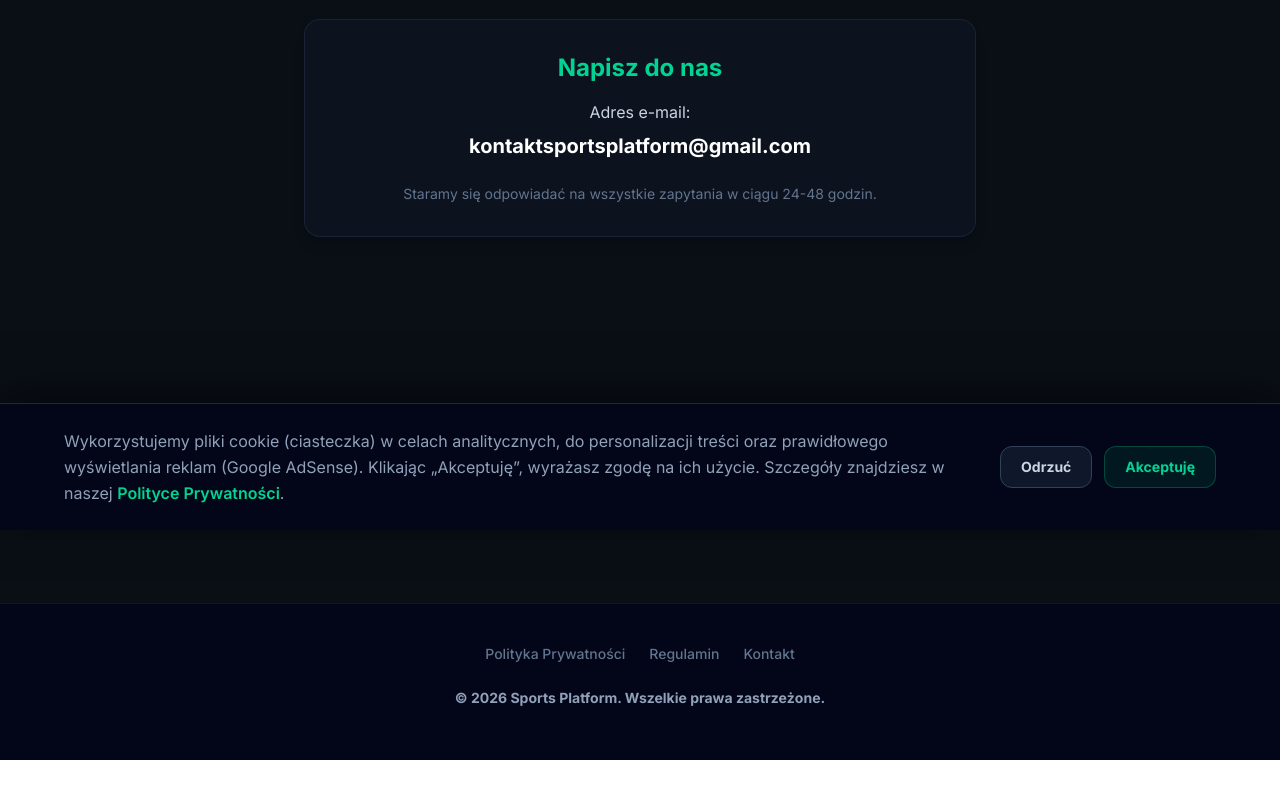
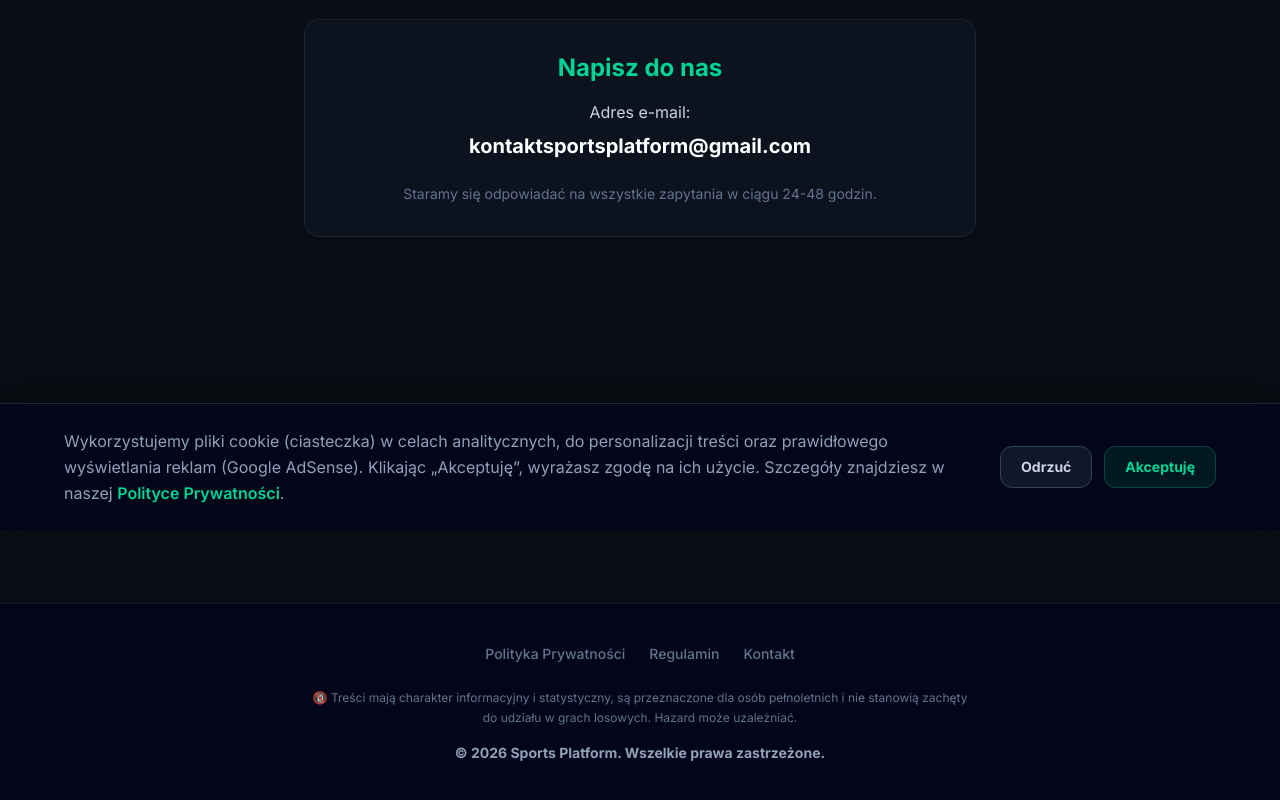
Before and after one commit to tomi19sdz/sports-platform, a Next.js app in the folder frontend/: page /kontakt in a window 1280 px wide. Shown: the part 270-1070 px from the top of the page. Before the commit the page ends 1030 px from the top, so only its background shows below. Built offline with nearby package versions, Linux system fonts and the light colour scheme.

Commit message:
Add files via upload

```diff
--- a/frontend/components/Footer.tsx
+++ b/frontend/components/Footer.tsx
@@ -20,6 +20,11 @@ export default function Footer() {
         </div>
         {/* --------------------------------------- */}
 
+        <p className="mb-4 text-slate-500 text-xs max-w-2xl mx-auto leading-relaxed">
+          🔞 Treści mają charakter informacyjny i statystyczny, są przeznaczone dla osób pełnoletnich
+          i nie stanowią zachęty do udziału w grach losowych. Hazard może uzależniać.
+        </p>
+
         <p className="mb-3 text-slate-400 font-bold">
           © {new Date().getFullYear()} Sports Platform. Wszelkie prawa zastrzeżone.
         </p>
```
